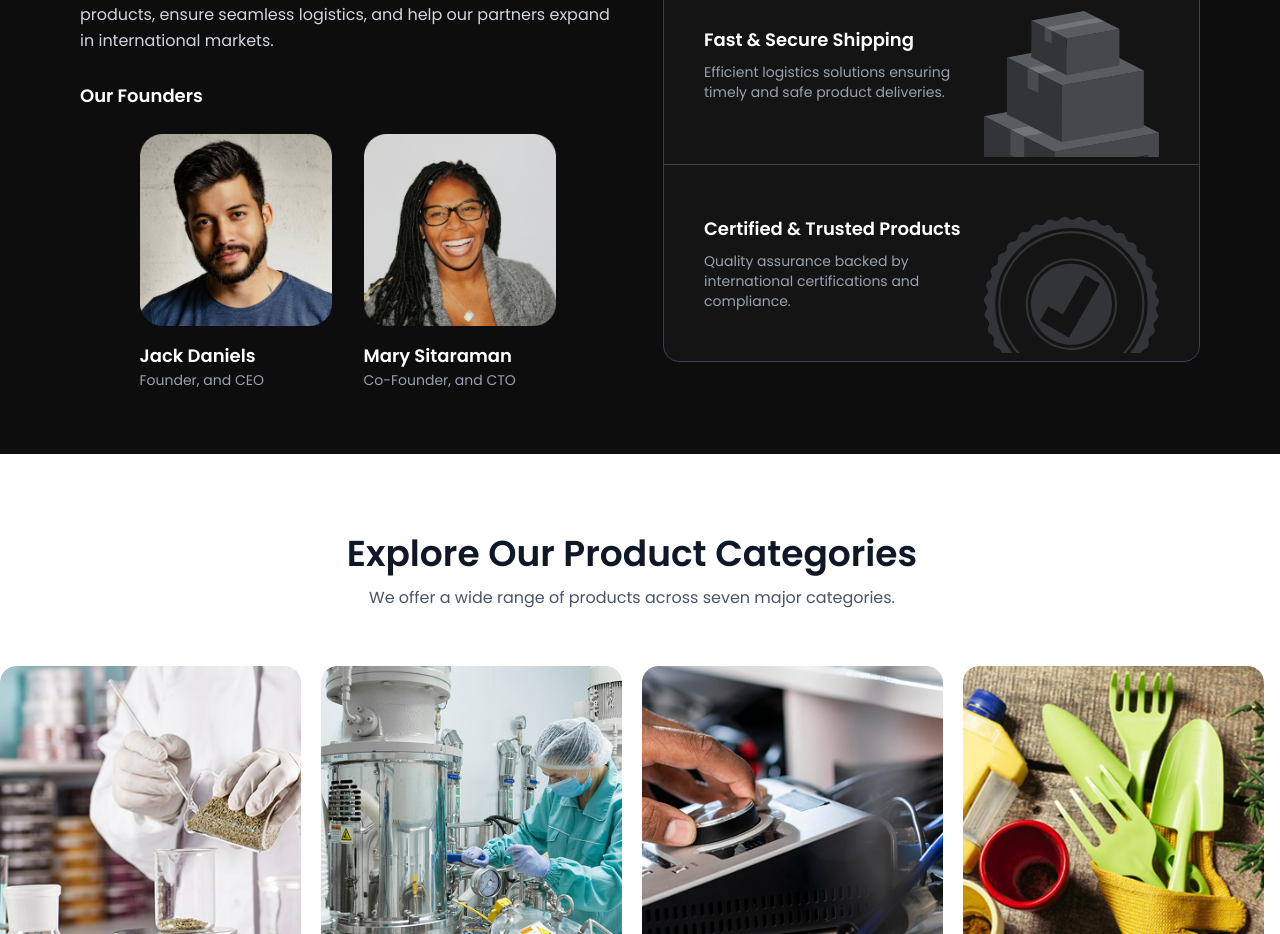
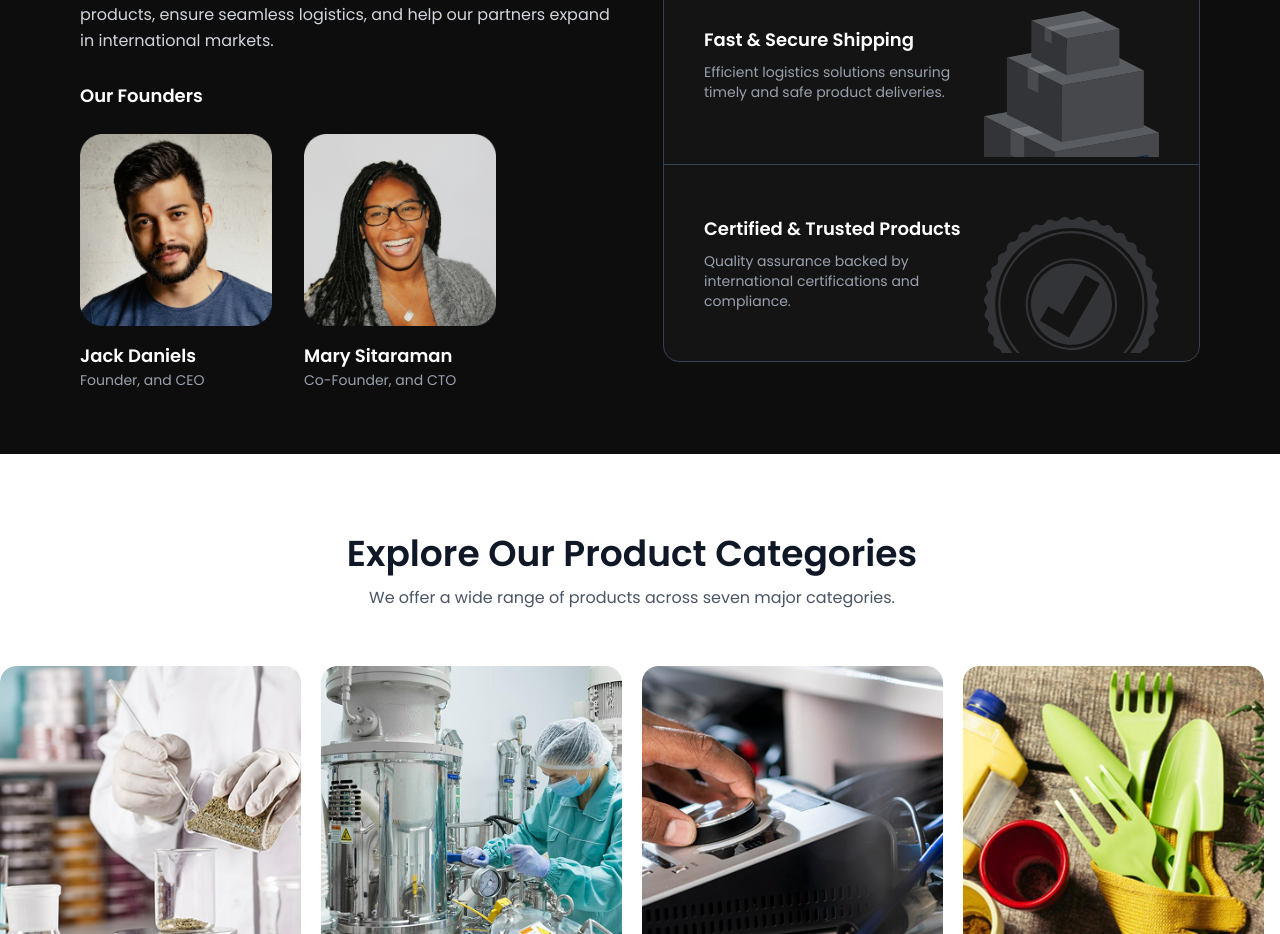
Before and after one commit to colorverse-cvs/smi, a React (Vite) app: page / in a window 1280 px wide. Shown: the part 1000-1934 px from the top of the page. Built offline with nearby package versions, Linux system fonts and the light colour scheme.

Commit message:
Update AboutUs.jsx

```diff
--- a/src/pages/Home/Sections/AboutUs.jsx
+++ b/src/pages/Home/Sections/AboutUs.jsx
@@ -24,7 +24,7 @@
           <div>
             <h4 className="text-lg font-semibold mb-6">Our Founders</h4>
 
-            <div className="flex flex-row flex-wrap justify-left md:justify-center sm:justify-start gap-6 sm:gap-8">
+            <div className="flex flex-row flex-wrap justify-left sm:justify-start gap-6 sm:gap-8">
               {/* Founder 1 */}
               <div className="text-center sm:text-left">
                 <div className="flex justify-center sm:justify-start">
```
